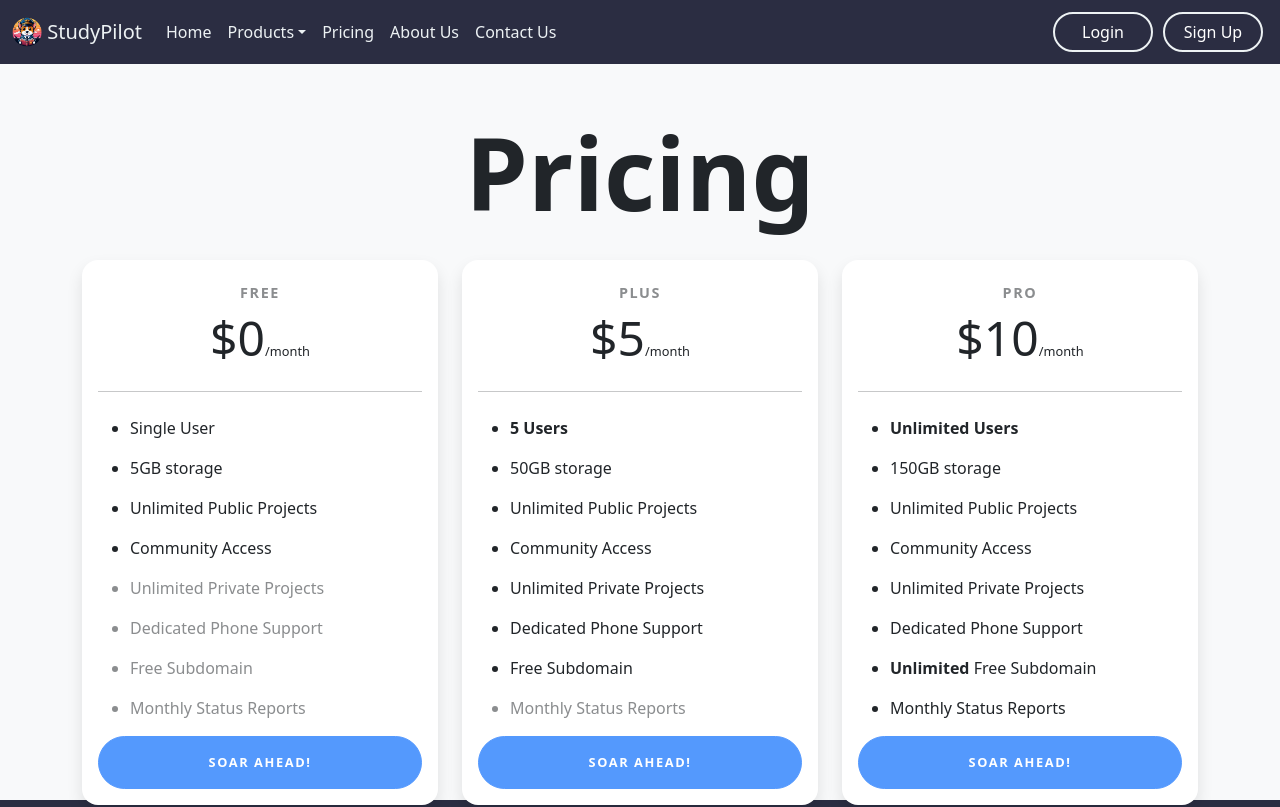
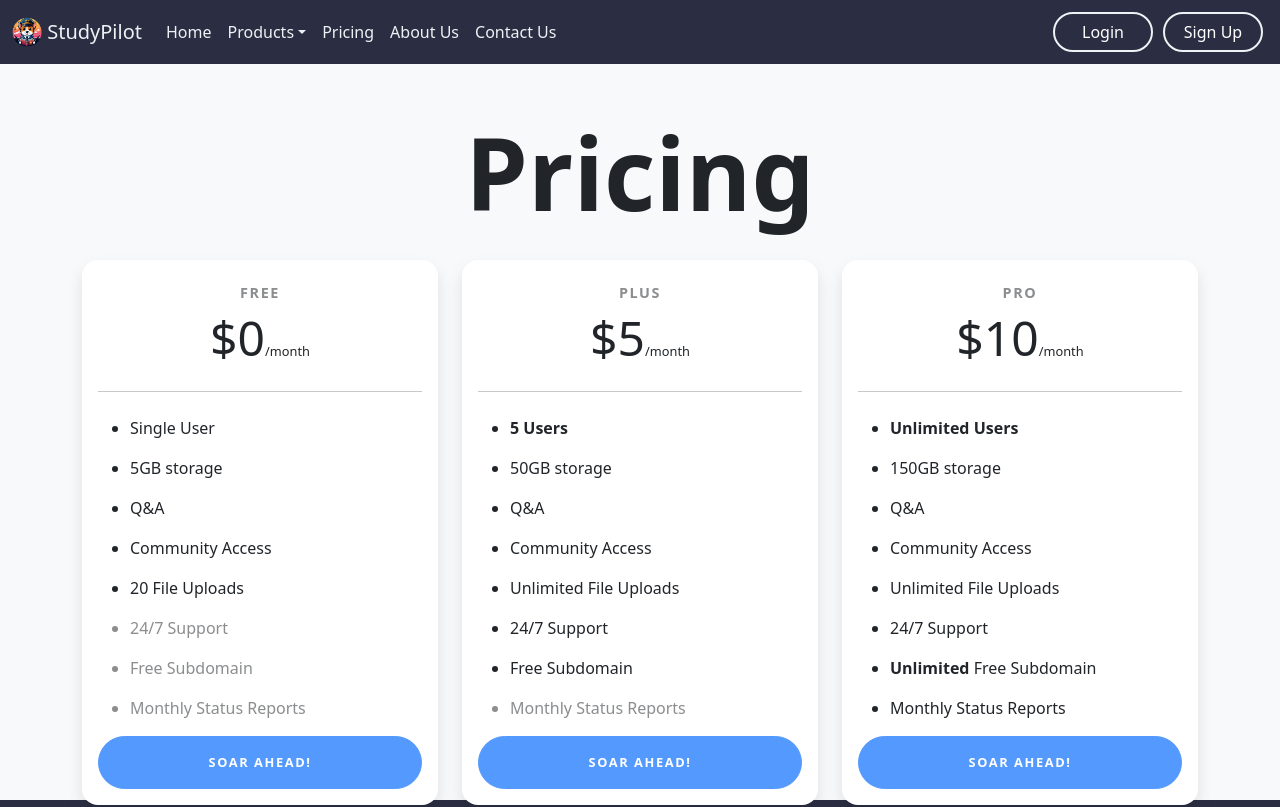
Before and after one commit to shricharanks108/studypilot, a React (Create React App) app: page /pricing in a window 1280 px wide. Shown: the top 807 px of the page. Built offline with nearby package versions, Linux system fonts and the light colour scheme.

Commit message:
Updated PricingPage.js

```diff
--- a/src/pages/PricingPage/PricingPage.js
+++ b/src/pages/PricingPage/PricingPage.js
@@ -11,13 +11,13 @@ function PricingPage() {
             isUser: true,
             storage: "5GB storage",
             isStorage: true,
-            publicProjects: "Unlimited Public Projects",
+            publicProjects: "Q&A",
             isPublicProjects: true,
             communityAccess: "Community Access",
             isCommunityAccess: true,
-            privateProjects: "Unlimited Private Projects",
-            isPrivateProjects: false,
-            phoneSupport: "Dedicated Phone Support",
+            privateProjects: "20 File Uploads",
+            isPrivateProjects: true,
+            phoneSupport: "24/7 Support",
             isPhoneSupport: false,
             subDomian: "Free Subdomain",
             isSubDomian: false,
@@ -31,13 +31,13 @@ function PricingPage() {
             isUser: true,
             storage: "50GB storage",
             isStorage: true,
-            publicProjects: "Unlimited Public Projects",
+            publicProjects: "Q&A",
             isPublicProjects: true,
             communityAccess: "Community Access",
             isCommunityAccess: true,
-            privateProjects: "Unlimited Private Projects",
+            privateProjects: "Unlimited File Uploads",
             isPrivateProjects: true,
-            phoneSupport: "Dedicated Phone Support",
+            phoneSupport: "24/7 Support",
             isPhoneSupport: true,
             subDomian: "Free Subdomain",
             isSubDomian: true,
@@ -51,13 +51,13 @@ function PricingPage() {
             isUser: true,
             storage: "150GB storage",
             isStorage: true,
-            publicProjects: "Unlimited Public Projects",
+            publicProjects: "Q&A",
             isPublicProjects: true,
             communityAccess: "Community Access",
             isCommunityAccess: true,
-            privateProjects: "Unlimited Private Projects",
+            privateProjects: "Unlimited File Uploads",
             isPrivateProjects: true,
-            phoneSupport: "Dedicated Phone Support",
+            phoneSupport: "24/7 Support",
             isPhoneSupport: true,
             subDomian: "Free Subdomain",
             isSubDomian: true,
```
